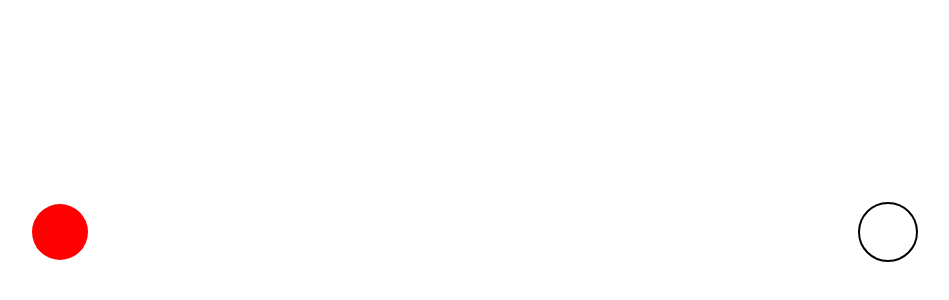
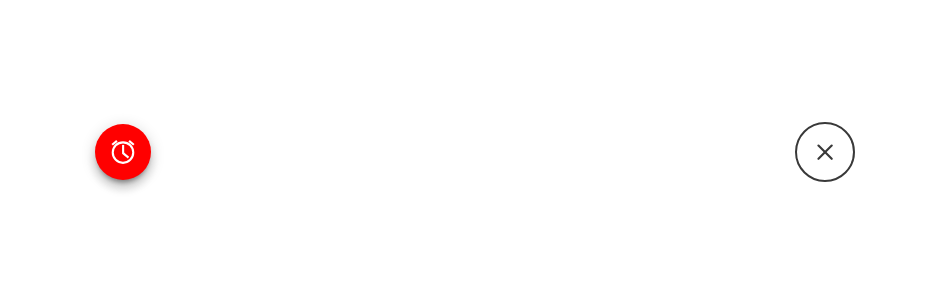
Before and after one commit to vai0/alarmclockslider, a plain HTML site: page index.html in a window 1280 px wide. Shown: the part 436-736 px from the top of the page, without its empty margins (166-1115 px from the left). Drawn offline with Linux system fonts and the light colour scheme.

Commit message:
add clock-icon and animations

```diff
--- a/index.html
+++ b/index.html
@@ -12,10 +12,10 @@
 
       #slider {
         position: relative;
-        width: 70%;
+        width: 60%;
         height: 56px;
         margin: 0 auto;
-        margin-top: 80vh;
+        margin-top: 70vh;
       }
 
       .handle {
@@ -26,6 +26,9 @@
         height: 56px;
         border-radius: 50%;
         background-color: red;
+        box-shadow: 0 8px 10px 1px rgba(0, 0, 0, 0.14),
+                    0 3px 14px 2px rgba(0, 0, 0, 0.12),
+                    0 5px 5px -3px rgba(0, 0, 0, 0.4);
       }
 
       .end-well {
@@ -35,29 +38,138 @@
         width: 56px;
         height: 56px;
         border-radius: 50%;
-        border: 2px solid black;
+        border: 2px solid #393939;
         background-color: white;
       }
 
-      .dotted-line {
+      .x {
         position: absolute;
-        top: 0;
-        width: 100%;
-        margin-top: 23px;
-        border: none;
-        border-bottom: 10px dotted black;
-     }
+        top: 20px;
+        left: 20px;
+        display: block;
+        width: 16px;
+        height: 16px;
+        background: url("x.svg");
+        background-size: 16px 16px;
+      }
+
+      .clock-icon {
+        position: absolute;
+        top: 16px;
+        left: 16px;
+        display: block;
+        width: 24px;
+        height: 24px;
+        background: url("clock.svg");
+        background-size: 24px 24px;
+      }
+
+      .ringer-icon {
+        position: absolute;
+        top: 16px;
+        left: 16px;
+        display: block;
+        width: 24px;
+        height: 24px;
+        background: url("ringer.svg");
+        background-size: 24px 24px;
+      }
+
+      .press {
+        box-shadow: 0 2px 2px 0 rgba(0, 0, 0, 0.14),
+                    0 1px 5px 0 rgba(0, 0, 0, 0.12),
+                    0 3px 1px -2px rgba(0, 0, 0, 0.2);
+      }
+
+      .shake {
+        animation: shake 2.7s infinite;
+      }
+
+      @keyframes shake {
+        2% { transform: rotate(10deg); }
+        4% { transform: rotate(-10deg); }
+        6% { transform: rotate(10deg); }
+        8% { transform: rotate(-10deg); }
+        10% { transform: rotate(10deg); }
+        12% { transform: rotate(-10deg); }
+        14% { transform: rotate(10deg); }
+        16% { transform: rotate(-10deg); }
+        18% { transform: rotate(10deg); }
+        20% { transform: rotate(-10deg); }
+        22% { transform: rotate(10deg); }
+        24% { transform: rotate(-10deg); }
+        26% { transform: rotate(10deg); }
+        28% { transform: rotate(-10deg); }
+        30% { transform: rotate(10deg); }
+        32% { transform: rotate(-10deg); }
+        34% { transform: rotate(10deg); }
+        36% { transform: rotate(-10deg); }
+        38% { transform: rotate(10deg); }
+        40% { transform: rotate(-10deg); }
+        42% { transform: rotate(10deg); }
+        44% { transform: rotate(-10deg); }
+        46% { transform: rotate(10deg); }
+        48% { transform: rotate(-10deg); }
+        50% { transform: rotate(0deg); }
+      }
+
+      .scale {
+        animation: scale 2.7s infinite;
+      }
+
+      @keyframes scale {
+        0% {
+          transform: scale(1);
+        }
+        25% {
+          transform: scale(1.1);
+          box-shadow: 0 24px 38px 3px rgba(0, 0, 0, 0.14),
+                      0 9px 46px 8px rgba(0, 0, 0, 0.12),
+                      0 11px 15px -7px rgba(0, 0, 0, 0.4);
+        }
+        50% {
+          transform: scale(1.1);
+          box-shadow: 0 24px 38px 3px rgba(0, 0, 0, 0.14),
+                      0 9px 46px 8px rgba(0, 0, 0, 0.12),
+                      0 11px 15px -7px rgba(0, 0, 0, 0.4);
+        }
+        60% {
+          transform: scale(1);
+          box-shadow: 0 8px 10px 1px rgba(0, 0, 0, 0.14),
+                      0 3px 14px 2px rgba(0, 0, 0, 0.12),
+                      0 5px 5px -3px rgba(0, 0, 0, 0.4);
+        }
+      }
     </style>
     <script src="dragdealer.js"></script>
     <script>
       window.addEventListener('load', function(e) {
+        var handle = document.querySelector('.handle');
+        var ringer = document.querySelector('.ringer-icon');
+        var handlePosition;
+
         var slider = new Dragdealer('slider', {
           steps: 2,
           speed: .2,
           animationCallback: function(x, y) {
-            console.log(x)
+            handlePosition = x;
             if (x < 1) {
               this.setValue(0, 0);
+            }
+          },
+          dragStartCallback: function(x, y) {
+            handle.classList.remove('scale');
+            handle.classList.add('press');
+          },
+          dragStopCallback: function(x, y) {
+            if (handlePosition < 1) {
+              handle.classList.remove('press');
+              ringer.classList.remove('shake');
+              void ringer.offsetWidth;
+              ringer.classList.add('shake');
+              handle.classList.add('scale');
+            } else if (handlePosition === 1) {
+              ringer.classList.remove('shake');
             }
           }
         });
@@ -65,11 +177,16 @@
     </script>
   </head>
   <body>
+
     <div class="container">
       <div id="slider">
-        <!-- <hr class="dotted-line"> -->
-        <div class="end-well"></div>
-        <div class="handle"></div>
+        <div class="end-well">
+          <span class="x"></span>
+        </div>
+        <div class="handle scale">
+          <span class="clock-icon"></span>
+          <span class="ringer-icon shake"></span>
+        </div>
       </div>
     </div>
   </body>
```
Also changed, not shown: clock.svg (added), ringer.svg (added), x.svg (added), 1 other file.
